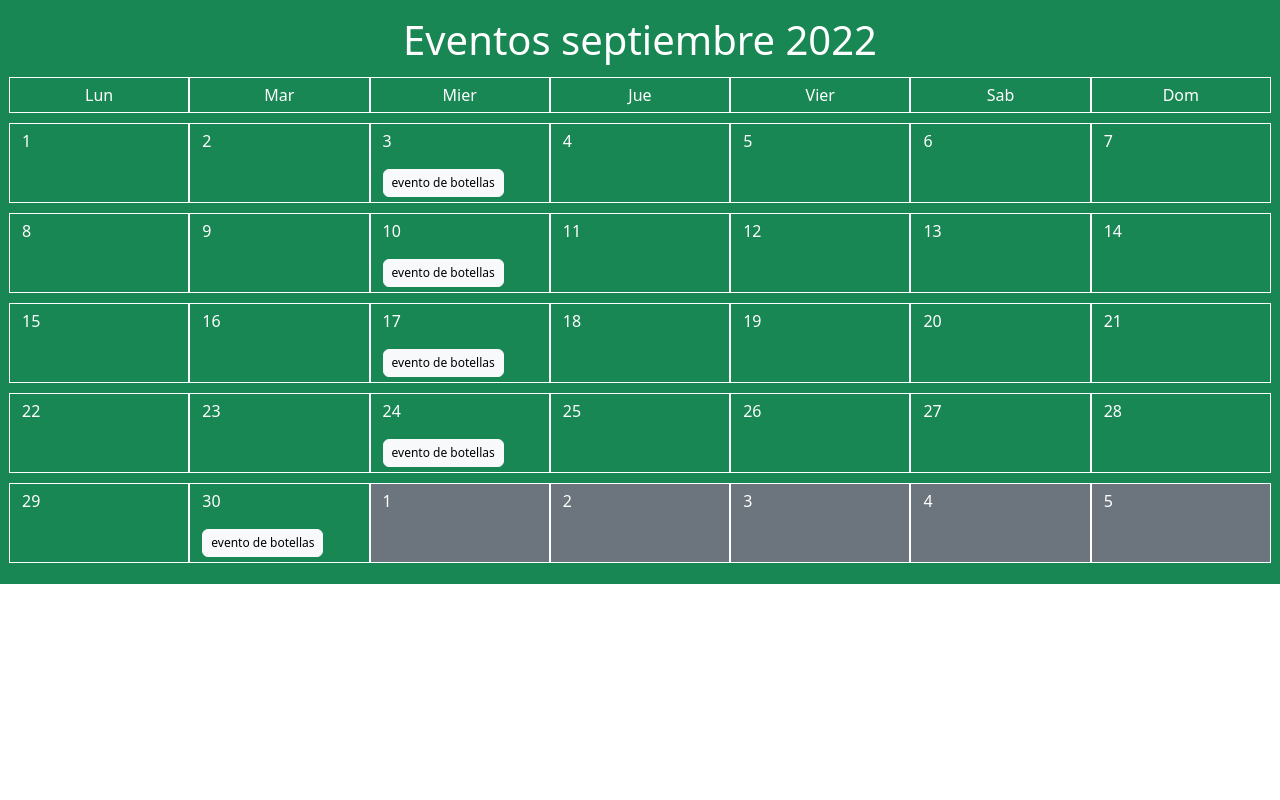
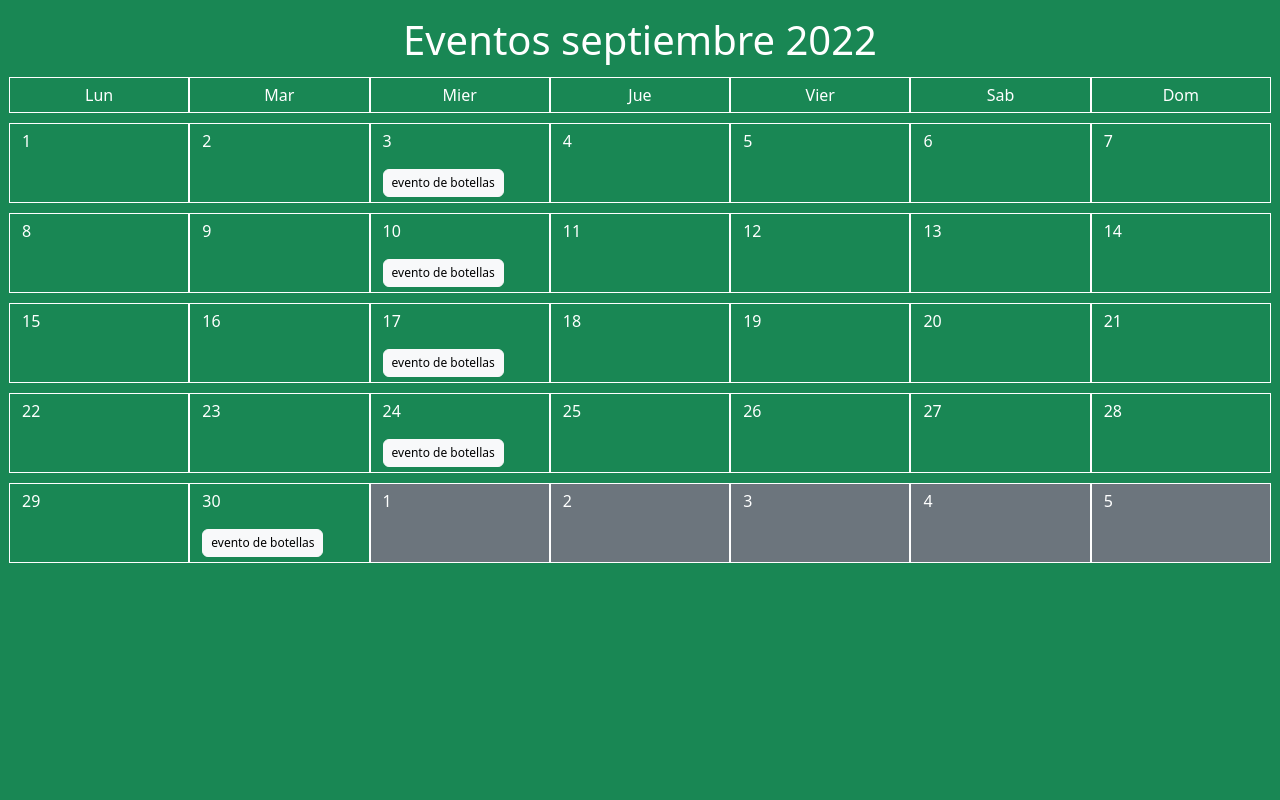
Before and after one commit to AlexLopezz/Fundacion_Info2022, a Django app: page /seccion/eventos/ in a window 1280 px wide. Run offline with Django 3.2, Linux system fonts and the light colour scheme; parts of the project's set-up code (start-up, migrations or seed data) failed here and were passed over.

Commit message:
arregle eventos

```diff
--- a/templates/eventos/eventos.html
+++ b/templates/eventos/eventos.html
@@ -8,7 +8,7 @@
     <meta http-equiv="X-UA-Compatible" content="IE=edge">
     <meta name="viewport" content="width=device-width, initial-scale=1.0">
 
-    <link rel="stylesheet" href="{% static 'eventos/eventos.css' %}">
+    <link rel="stylesheet" href="{% static 'eventos/eventoss.css' %}">
 
     <link rel="stylesheet" href="https://cdn.jsdelivr.net/npm/bootstrap@5.2.0/dist/css/bootstrap.min.css">
     <script src="https://cdn.jsdelivr.net/npm/bootstrap@5.2.0/dist/js/bootstrap.bundle.min.js"></script>
@@ -16,7 +16,7 @@
 </head>
 
 <body>
-    <div class="container-fluid text-bg-success p-3 ">
+    <div class=" container-fluid text-bg-success p-3 " style="height: 100vh;">
         <h1 class="text-center">Eventos septiembre 2022</h1>
         <div class="row text-center">
             <div class="col">
```
Also changed, not shown: Info/db.sqlite3, static/eventos/eventoss.css (renamed from static/eventos/eventos.css).
